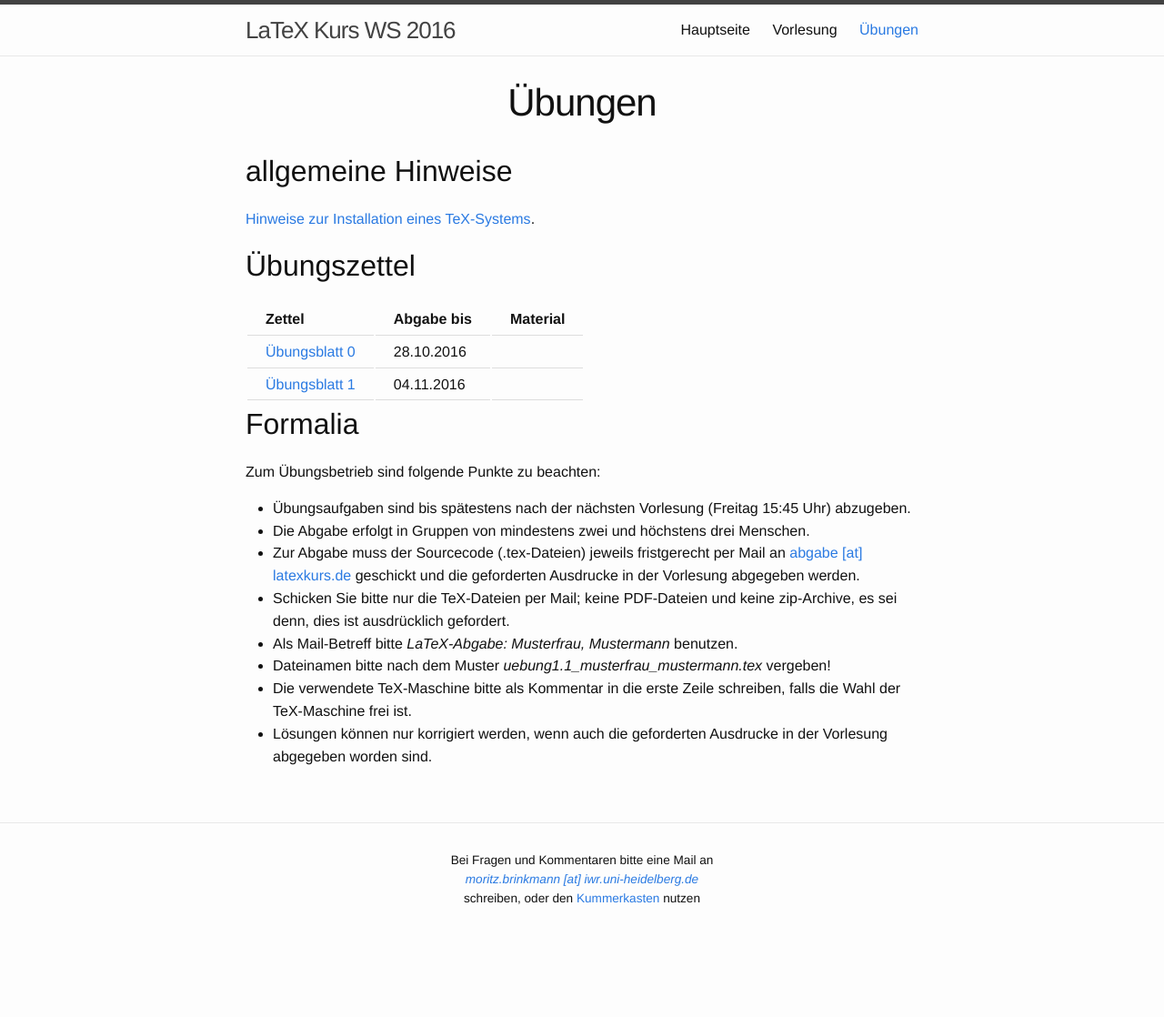
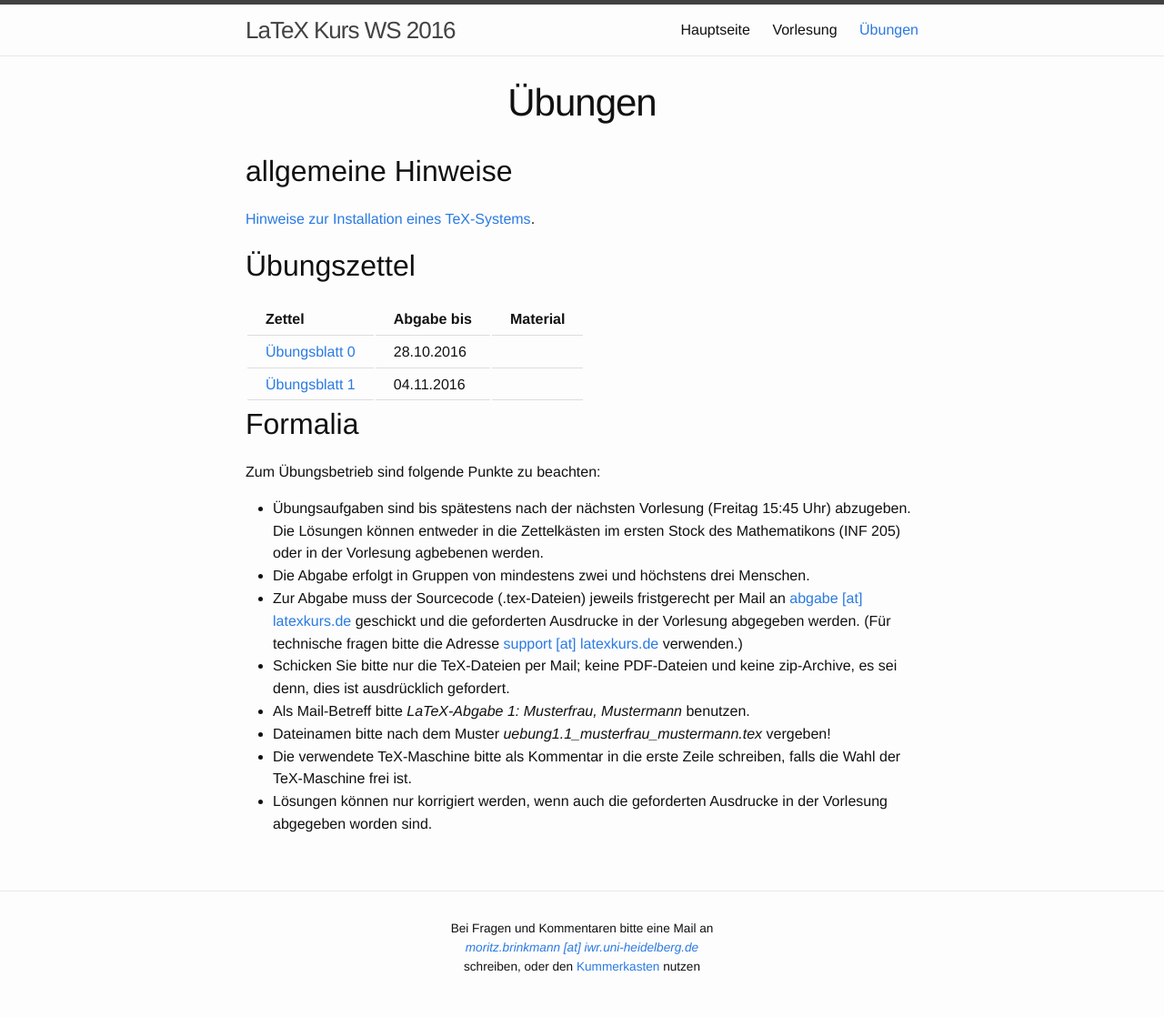
Before and after one commit to latexkurs/latexkurs.github.io, a Jekyll site: the page built from exercises.md, in a window 1280 px wide. Shown: the whole page at 91% size. Built offline with Jekyll 4.4.1, drawn with Linux system fonts in a browser that asks for light colours; before the commit the page ends 1044 px from its top, so only the background shows below that.

```diff
--- a/exercises.md
+++ b/exercises.md
@@ -34,10 +34,12 @@ Zettel                                                   | Abgabe bis | Material
 Zum Übungsbetrieb sind folgende Punkte zu beachten:
 
 * Übungsaufgaben sind bis spätestens nach der nächsten Vorlesung (Freitag 15:45 Uhr) abzugeben.
+  Die Lösungen können entweder in die Zettelkästen im ersten Stock des Mathematikons (INF 205) oder in der Vorlesung agbebenen werden.
 * Die Abgabe erfolgt in Gruppen von mindestens zwei und höchstens drei Menschen.
-* Zur Abgabe muss der Sourcecode (.tex-Dateien) jeweils fristgerecht per Mail an <a href="mailto:abgabe@latexkurs.de">abgabe [at] latexkurs.de</a> geschickt und die geforderten Ausdrucke in der Vorlesung abgegeben werden.
-*  Schicken Sie bitte nur die TeX-Dateien per Mail; keine PDF-Dateien und keine zip-Archive, es sei denn, dies ist ausdrücklich gefordert.
-* Als Mail-Betreff bitte _LaTeX-Abgabe: Musterfrau, Mustermann_ benutzen.
+* Zur Abgabe muss der Sourcecode (.tex-Dateien) jeweils fristgerecht per Mail an <a href="mailto:abgabe@latexkurs.de?subject=LaTeX-Abgabe%20:">abgabe [at] latexkurs.de</a> geschickt und die geforderten Ausdrucke in der Vorlesung abgegeben werden.
+  (Für technische fragen bitte die Adresse <a href="mailto:support@latexkurs.de"> support [at] latexkurs.de</a> verwenden.)
+* Schicken Sie bitte nur die TeX-Dateien per Mail; keine PDF-Dateien und keine zip-Archive, es sei denn, dies ist ausdrücklich gefordert.
+* Als Mail-Betreff bitte _LaTeX-Abgabe 1: Musterfrau, Mustermann_ benutzen.
 * Dateinamen bitte nach dem Muster _uebung1.1_musterfrau_mustermann.tex_ vergeben!
 * Die verwendete TeX-Maschine bitte als Kommentar in die erste Zeile schreiben, falls die Wahl der TeX-Maschine frei ist.
 * Lösungen können nur korrigiert werden, wenn auch die geforderten Ausdrucke in der Vorlesung abgegeben worden sind.
```
Also changed, not shown: index.md (+1 -1 lines), 1 other file.
